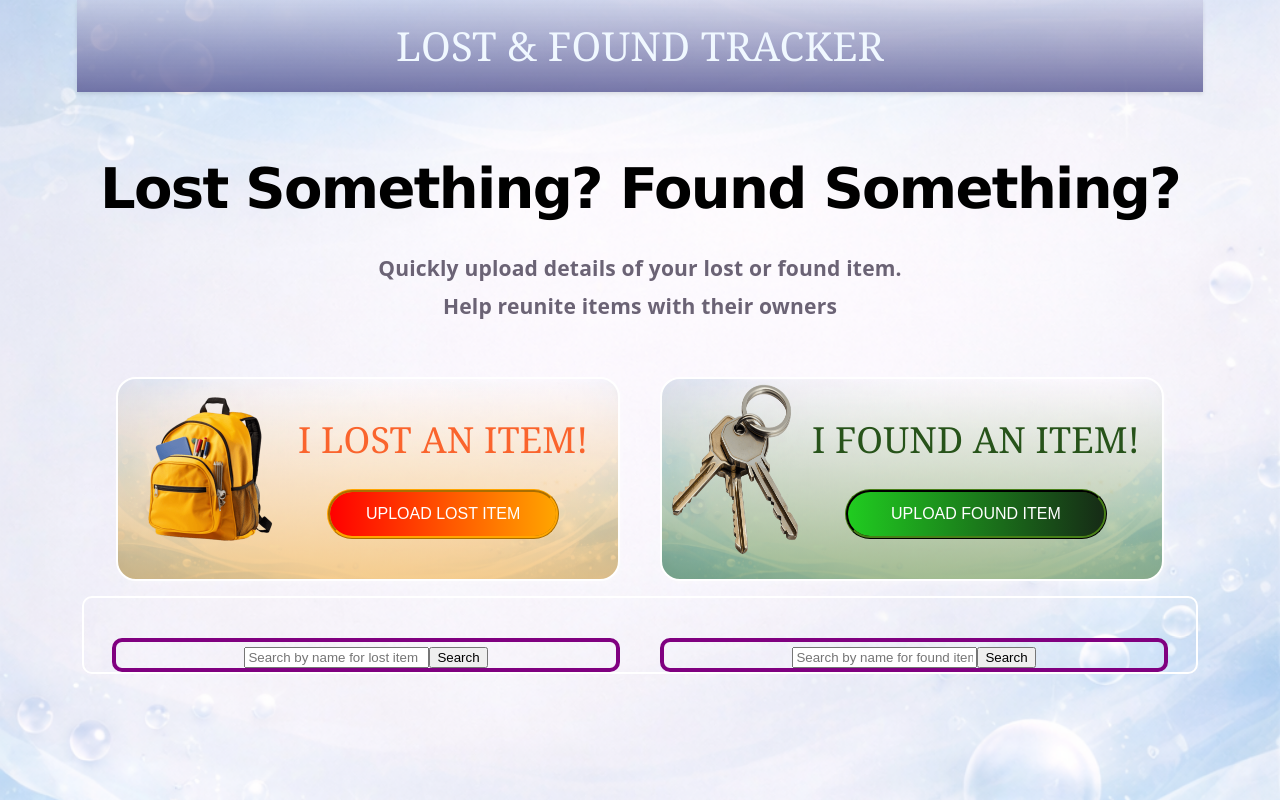
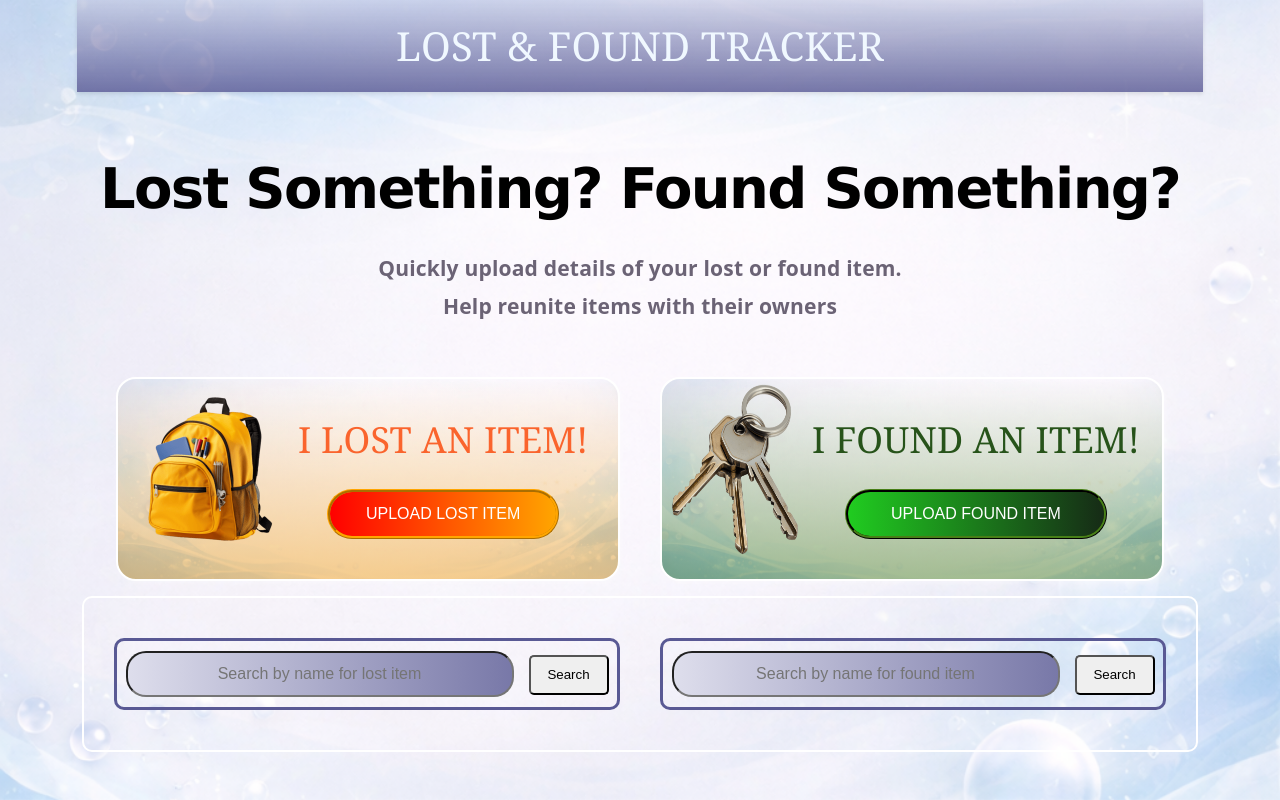
Before and after one commit to vanshi040907/p_club_induction, a React (Vite) app in the folder induction_task/: page / in a window 1280 px wide. Built offline with nearby package versions, Linux system fonts and the light colour scheme.

Commit message:
fixed list

```diff
--- a/induction_task/src/components/card.jsx
+++ b/induction_task/src/components/card.jsx
@@ -3,9 +3,9 @@ import '../css/card.css';
 export function Lost_Card({item}){
     return(
         <div className="box">
-            <h2>ITEM NAME:{item.item_lost}</h2>
-            <h4>LOST AT:{item.location}</h4>
-            <h4>CONTACT DETAILS:{item.contact_info}</h4>
+            <h2>Item Name : {item.item_lost}</h2>
+            <h4>Lost At : {item.location}</h4>
+            <h4>Contact Details : {item.contact_info}</h4>
         </div>
     )
 }
@@ -13,9 +13,9 @@ export function Lost_Card({item}){
 export function Found_Card({item}){
     return(
         <div className="box">
-            <h2>ITEM NAME:{item.item_found}</h2>
-            <h4>FOUND AT:{item.location}</h4>
-            <h4>CONTACT DETAILS:{item.contact_info}</h4>
+            <h2>Item Name :{item.item_found}</h2>
+            <h4>Found At : {item.location}</h4>
+            <h4>Contact Details : {item.contact_info}</h4>
         </div>
     )
 }
--- a/induction_task/src/css/card.css
+++ b/induction_task/src/css/card.css
@@ -91,3 +91,10 @@
     border: 2px solid white;
     box-shadow: 2px 2px 5px rgba(255, 255, 255, 0.312);
 }
+
+.box{
+    width:80vw;
+    max-width: 450px;
+    height: auto;
+    background-image: linear-gradient( rgba(89, 89, 148, 0.342), rgba(255, 255, 255, 0));
+}
--- a/induction_task/src/css/item_list.css
+++ b/induction_task/src/css/item_list.css
@@ -6,6 +6,7 @@
     /* padding-left: 10vw;
     padding-right: 10vw; */
     padding-top: 5vh;
+    padding-bottom: 5vh;
     border: 2px solid white;
     border-radius: 10px;
     margin-left: 5px;
@@ -13,10 +14,30 @@
 }
 
 .window{
-    border: 4px solid purple;
+    border: 3px solid  rgb(89, 89, 148) ;
     border-radius: 10px;
     width: 500px;
     display: flex;
     flex-wrap: wrap;
     justify-content: center;
 }
+
+.search-input{
+    max-width: 380px;
+    width: 65vw;
+    height: 40px;
+    margin-top: 10px;
+    margin-bottom: 10px;
+    border-radius: 20px;
+    font-size: medium;
+    text-align: center;
+    margin-right: 15px;
+    background-image: linear-gradient(to right, rgba(190, 190, 218, 0.51), rgba(89, 89, 148, 0.811));
+}
+
+.search-button{
+    width:15vw;
+    max-width: 80px;
+    height: 40px;
+    border-radius: 5px;
+}
```
